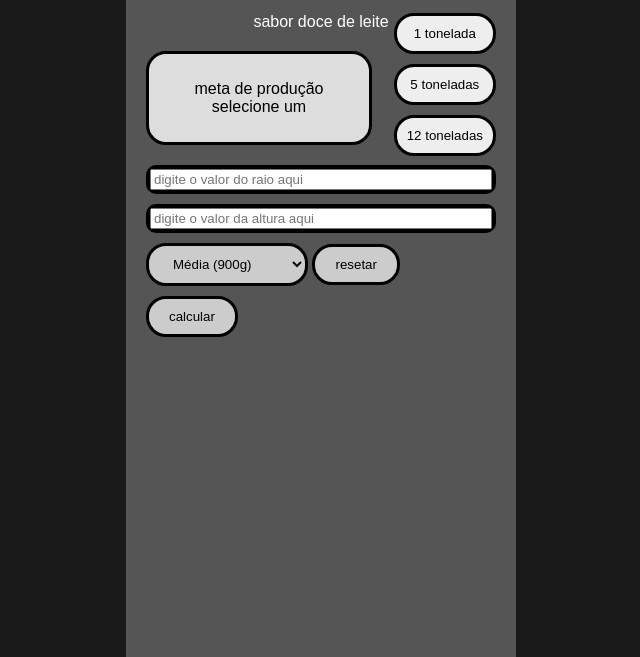
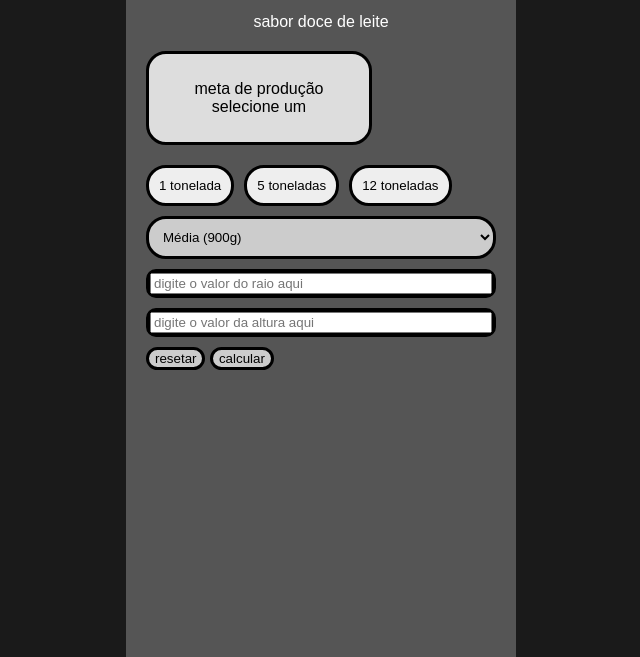
Before and after one commit to jpkeidann/Gelateria_Geometrica, a website: page index.html in a window 1280 px wide. Shown: the part 187-844 px from the top of the page, without its empty margins (319-959 px from the left). Drawn offline with Linux system fonts and the light colour scheme.

Commit message:
Add files via upload

```diff
--- a/index.html
+++ b/index.html
@@ -26,16 +26,17 @@
     <button id="5t">5 toneladas</button>
     <button id="12t">12 toneladas</button>
   </div>
+  <select id="tamanho" class="but select-tamanho">
+    <option value="400">Pequena (400g)</option>
+    <option value="900" selected>Média (900g)</option>
+    <option value="1700">Grande (1700g)</option>
+    <option value="custom">personalizado</option>
+  </select>
 
 
   <div class="inputs"><input type="number", placeholder="digite o valor do raio aqui", id="raio"></div>
   <div class="inputs"><input type="number", placeholder="digite o valor da altura aqui", id="altura"></div>
 
-  <select id="tamanho" class="but">
-      <option value="400">Pequena (400g)</option>
-      <option value="900" selected>Média (900g)</option>
-      <option value="1700">Grande (1700g)</option>
-    </select>
     <button class="but" id="btn_limpar">resetar</button>
     <button class="but" id="calcular">calcular</button>
 
--- a/style.css
+++ b/style.css
@@ -53,14 +53,11 @@
   }
 
   /* Botões */
-  .buttons {
-    position: absolute;
-    right: 20px;
-    top: 200px;
-    display: flex;
-    flex-direction: column;
-    gap: 10px;
-  }
+ .buttons {
+  display: flex;
+  gap: 10px;
+  width: 100%;
+}
 
   .buttons button {
     border-radius: 10px;
@@ -73,7 +70,7 @@
   /* Botão calcular */
   .but {
     margin-top: 10px;
-    padding: 10px 20px;
+
     border-radius: 20px;
     border: 3px solid black;
     background: #ccc;
@@ -165,3 +162,11 @@
     border-radius: 10px;
     text-align: center;
   }
+
+  .select-tamanho {
+    display: block;
+    width: 100%;
+    margin-top: 10px;
+    padding: 10px;
+    box-sizing: border-box;
+  }
```
